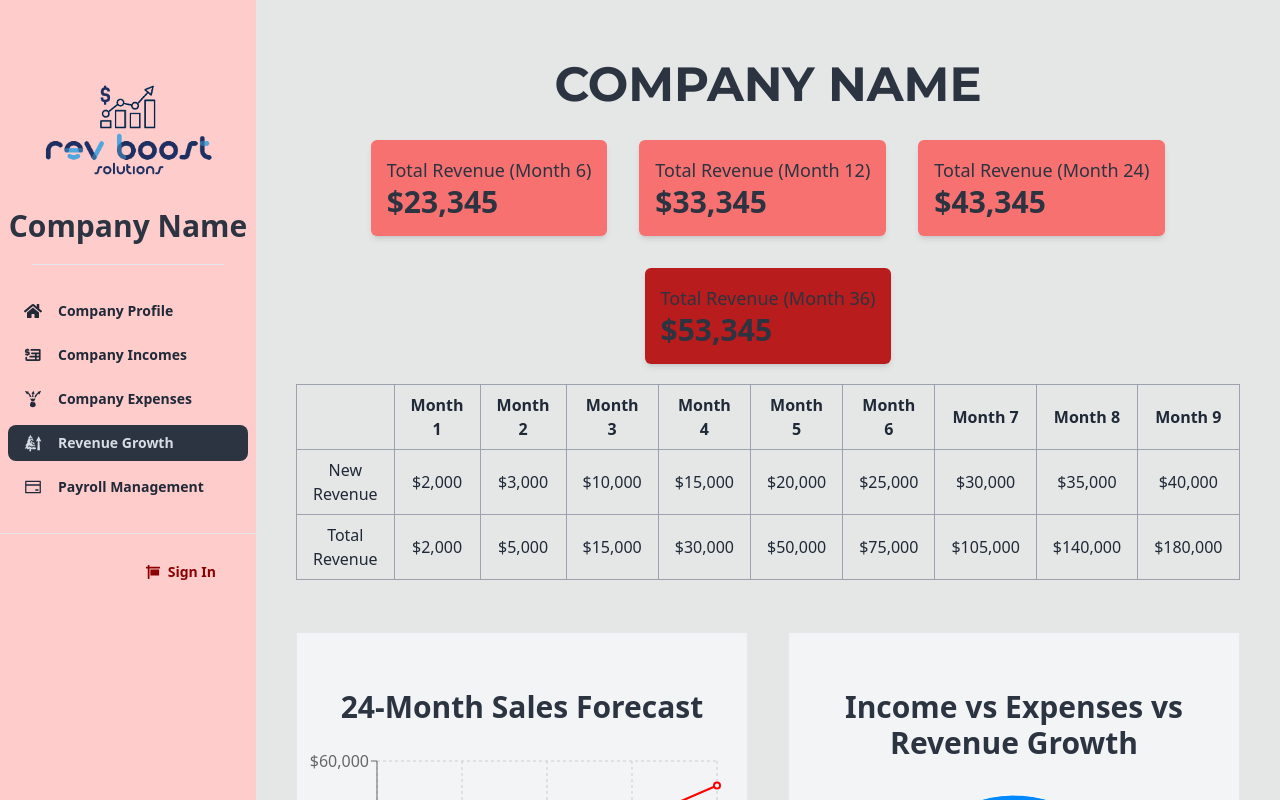
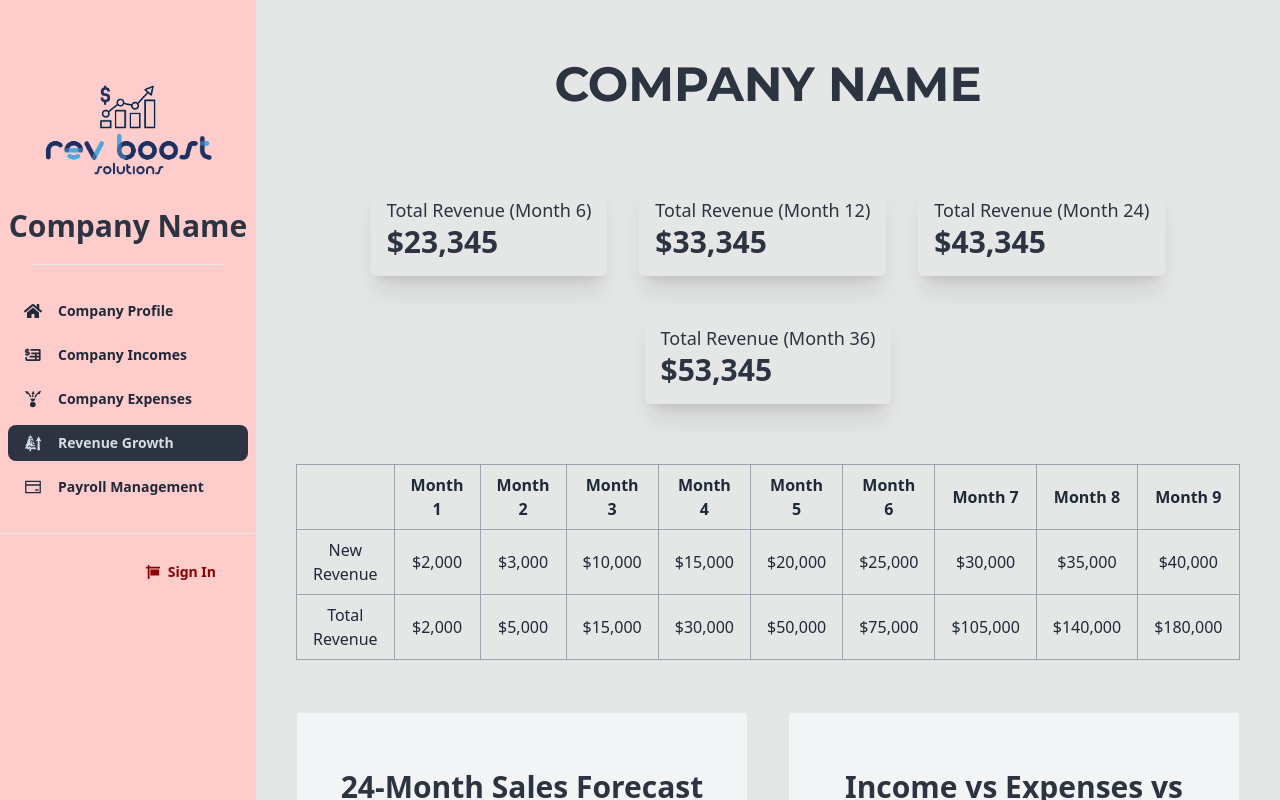
Before and after one commit to maasajal/revboost-solutions, a React (Vite) app: page /dashboard/revenue-growth in a window 1280 px wide. Shown: the top 800 px of the page. Built offline with nearby package versions, Linux system fonts and the light colour scheme.

Commit message:
Error: Dependabot alerts and change Revenue card bg color

```diff
--- a/package.json
+++ b/package.json
@@ -28,7 +28,7 @@
     "redux-persist": "^6.0.0",
     "redux-thunk": "^3.1.0",
     "styled-components": "^4.0.0",
-    "sweetalert2": "^11.14.1",
+    "sweetalert2": "^11.6.13",
     "swiper": "^11.1.14"
   },
   "devDependencies": {
--- a/src/dashboard/RevenueGrowth/RevenueGrowth.tsx
+++ b/src/dashboard/RevenueGrowth/RevenueGrowth.tsx
@@ -19,13 +19,11 @@ const RevenueGrowth: React.FC = () => {
     <div className="container mx-auto p-5 space-y-5">
       <h1 className="text-center mb-8">COMPANY NAME</h1>
 
-      <div className="flex flex-wrap justify-center gap-8 mb-8">
+      <div className="flex flex-wrap justify-center gap-8 mb-8 py-10">
         {revenueData.map((data) => (
           <div
             key={data.month}
-            className={`p-4 rounded-md ${
-              data.month === 36 ? "bg-red-700" : "bg-red-400"
-            } text-white shadow-md`}
+            className={`p-4 rounded-md text-white shadow-xl`}
           >
             <p className="text-lg">Total Revenue (Month {data.month})</p>
             <h2 className="text-3xl font-bold">
```
Also changed, not shown: 1 other file (tests, documents, lock files or other folders).
